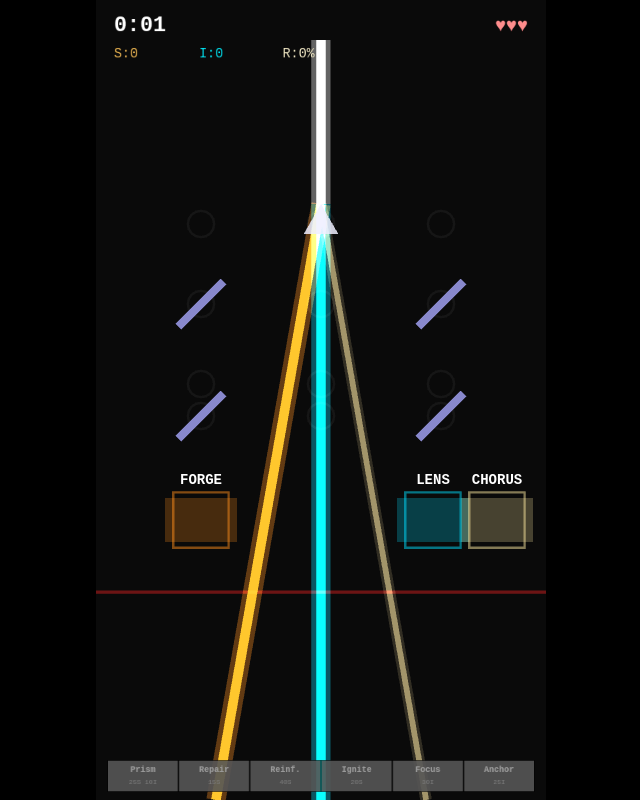
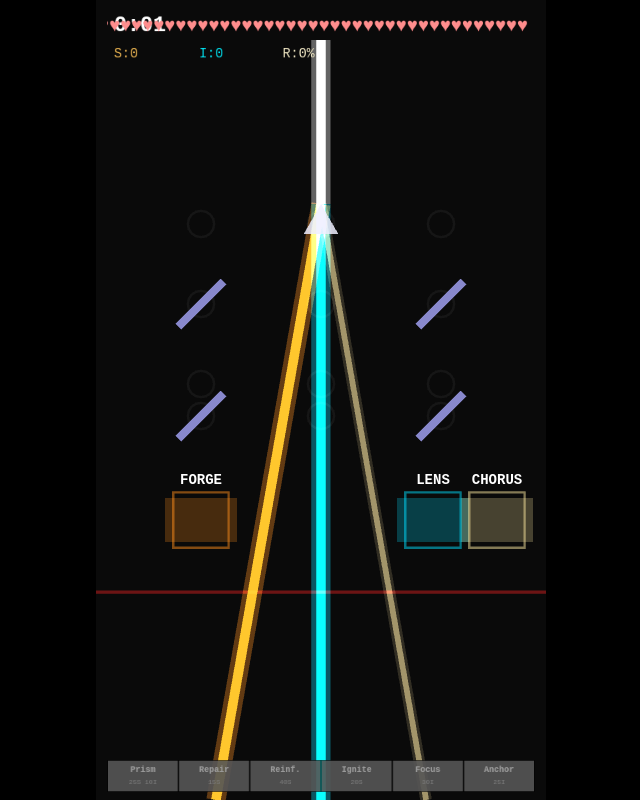
Before and after one commit to rustoman-AI/spectrum-zero, a plain HTML site: page index.html in a window 1280 px wide. Shown: the whole page, without its empty margins (319-959 px from the left). Drawn offline with Linux system fonts and the light colour scheme; animation ran at ten frames a second.

Commit message:
Burn feedback, pass-through foundries, rotation UX fix, unlimited lives for testing

```diff
--- a/index.html
+++ b/index.html
@@ -296,7 +296,7 @@ function solve(sourceX, sourceY, mirrors, prisms, worldWidth, foundryColliders)
     1.0,
     mirrors,
     prisms,
-    foundryColliders || [],
+    [], // foundries are pass-through, not colliders
     worldWidth,
     MAX_BOUNCES,
     null,
@@ -1488,33 +1488,23 @@ function updateFoundries(dt) {
 
     for (let s = 0; s < segments.length; s++) {
       const seg = segments[s];
-      const ex = seg.end.x;
-      const ey = seg.end.y;
-      if (ex >= fnd.x - FOUNDRY_HW && ex <= fnd.x + FOUNDRY_HW &&
-          ey >= fnd.y - FOUNDRY_HH && ey <= fnd.y + FOUNDRY_HH) {
+      if (segCrossesBox(seg, fnd.x, fnd.y, FOUNDRY_HW, FOUNDRY_HH)) {
         if (seg.colour === fnd.colour || seg.colour === COLOUR_WHITE) {
           fnd.active = true;
-          // Position glow at contact point
-          fnd.glowMesh.position.x = ex;
-          fnd.glowMesh.position.y = ey + 1;
+          fnd.glowMesh.position.x = fnd.x;
+          fnd.glowMesh.position.y = fnd.y + FOUNDRY_HH;
           break;
         }
       }
     }
 
     if (fnd.active) {
-      // Brighten body
       fnd.mesh.material.opacity = 0.65;
-      // Show glow
       fnd.glowMesh.visible = true;
       fnd.glowMesh.material.opacity = 0.5 + 0.3 * Math.sin(performance.now() * 0.005);
-      // Show rate label
       fnd.rateMesh.visible = true;
       updateRateLabel(fnd);
-      // Show ghost path (the defence cost)
-      fnd.ghostMesh.visible = true;
-      fnd.ghostMesh.material.opacity = 0.15;
-      fnd.ghostFade = 1.0;
+      fnd.ghostMesh.visible = false;
 
       // Accumulate resources
       if (fnd.type === 'forge') {
@@ -1552,6 +1542,33 @@ function updateRateLabel(fnd) {
   fnd.rTex.needsUpdate = true;
 }
 
+// Segment-vs-AABB: does the line from seg.start to seg.end cross the box?
+function segCrossesBox(seg, cx, cy, hw, hh) {
+  const sx = seg.start.x, sy = seg.start.y;
+  const ex = seg.end.x, ey = seg.end.y;
+  const dx = ex - sx, dy = ey - sy;
+  const xmin = cx - hw, xmax = cx + hw;
+  const ymin = cy - hh, ymax = cy + hh;
+  let tmin = 0, tmax = 1;
+  if (Math.abs(dx) < 1e-8) {
+    if (sx < xmin || sx > xmax) return false;
+  } else {
+    let t1 = (xmin - sx) / dx, t2 = (xmax - sx) / dx;
+    if (t1 > t2) { const tmp = t1; t1 = t2; t2 = tmp; }
+    tmin = Math.max(tmin, t1); tmax = Math.min(tmax, t2);
+    if (tmin > tmax) return false;
+  }
+  if (Math.abs(dy) < 1e-8) {
+    if (sy < ymin || sy > ymax) return false;
+  } else {
+    let t1 = (ymin - sy) / dy, t2 = (ymax - sy) / dy;
+    if (t1 > t2) { const tmp = t1; t1 = t2; t2 = tmp; }
+    tmin = Math.max(tmin, t1); tmax = Math.min(tmax, t2);
+    if (tmin > tmax) return false;
+  }
+  return true;
+}
+
 
 // === src/crafting.js ===
 // ============================================================
@@ -1903,7 +1920,7 @@ let gameOver = false;
 let gameWon = false;
 let devourerKilled = false;
 
-const MAX_BREACHES = 3;
+const MAX_BREACHES = 999; // TESTING: unlimited lives
 
 // HUD
 let hudCanvas = null;
@@ -2233,19 +2250,11 @@ function onPointerMove(e) {
     if (dist > DRAG_THRESHOLD) {
       // Pointer moved significantly
       if (pointerDownOnObject && pointerDownType === 'mirror' && pointerDownOnObject !== selectedObject) {
-        // Dragging an unselected mirror — start drag
         startDrag(pointerDownOnObject, pointerDownType);
       } else if (pointerDownOnObject && pointerDownType === 'prism') {
-        // Dragging a prism
         startDrag(pointerDownOnObject, pointerDownType);
       } else if (selectedObject && selectedType === 'mirror') {
-        // Swipe with a mirror selected — rotate it
-        state = STATE_ROTATE;
-      } else if (pointerDownOnObject && pointerDownOnObject === selectedObject) {
-        // Dragging the selected mirror
-        startDrag(pointerDownOnObject, pointerDownType);
-      } else if (selectedObject && selectedType === 'mirror') {
-        // Swiping on empty space with mirror selected — rotate
+        // Any swipe while a mirror is selected = rotate (including on the mirror itself)
         state = STATE_ROTATE;
       }
     }
@@ -2264,11 +2273,10 @@ function onPointerMove(e) {
       dropTargetMesh.visible = false;
     }
   } else if (state === STATE_ROTATE && selectedObject && selectedType === 'mirror') {
-    // Rotation: horizontal swipe delta maps to angle change
-    const angleDelta = dx * ROTATION_SENSITIVITY * 0.03;
-    rotateMirror(selectedObject, selectedObject.angle + angleDelta);
-    // Reset start so rotation is incremental
-    pointerStart = world;
+    // Rotation: pointer angle relative to mirror centre = mirror angle
+    const [mx, my] = SOCKET_POSITIONS[selectedObject.socketIndex];
+    const angle = Math.atan2(world.y - my, world.x - mx);
+    rotateMirror(selectedObject, angle);
   }
   updateDebug();
 }
--- a/src/beam.js
+++ b/src/beam.js
@@ -45,7 +45,7 @@ export function solve(sourceX, sourceY, mirrors, prisms, worldWidth, foundryColl
     1.0,
     mirrors,
     prisms,
-    foundryColliders || [],
+    [], // foundries are pass-through, not colliders
     worldWidth,
     MAX_BOUNCES,
     null,
--- a/src/session.js
+++ b/src/session.js
@@ -20,7 +20,7 @@ let gameOver = false;
 let gameWon = false;
 let devourerKilled = false;
 
-const MAX_BREACHES = 3;
+const MAX_BREACHES = 999; // TESTING: unlimited lives
 
 // HUD
 let hudCanvas = null;
```
Also changed, not shown: src/foundry.js (+31 -14 lines), src/input.js (+5 -14 lines).
